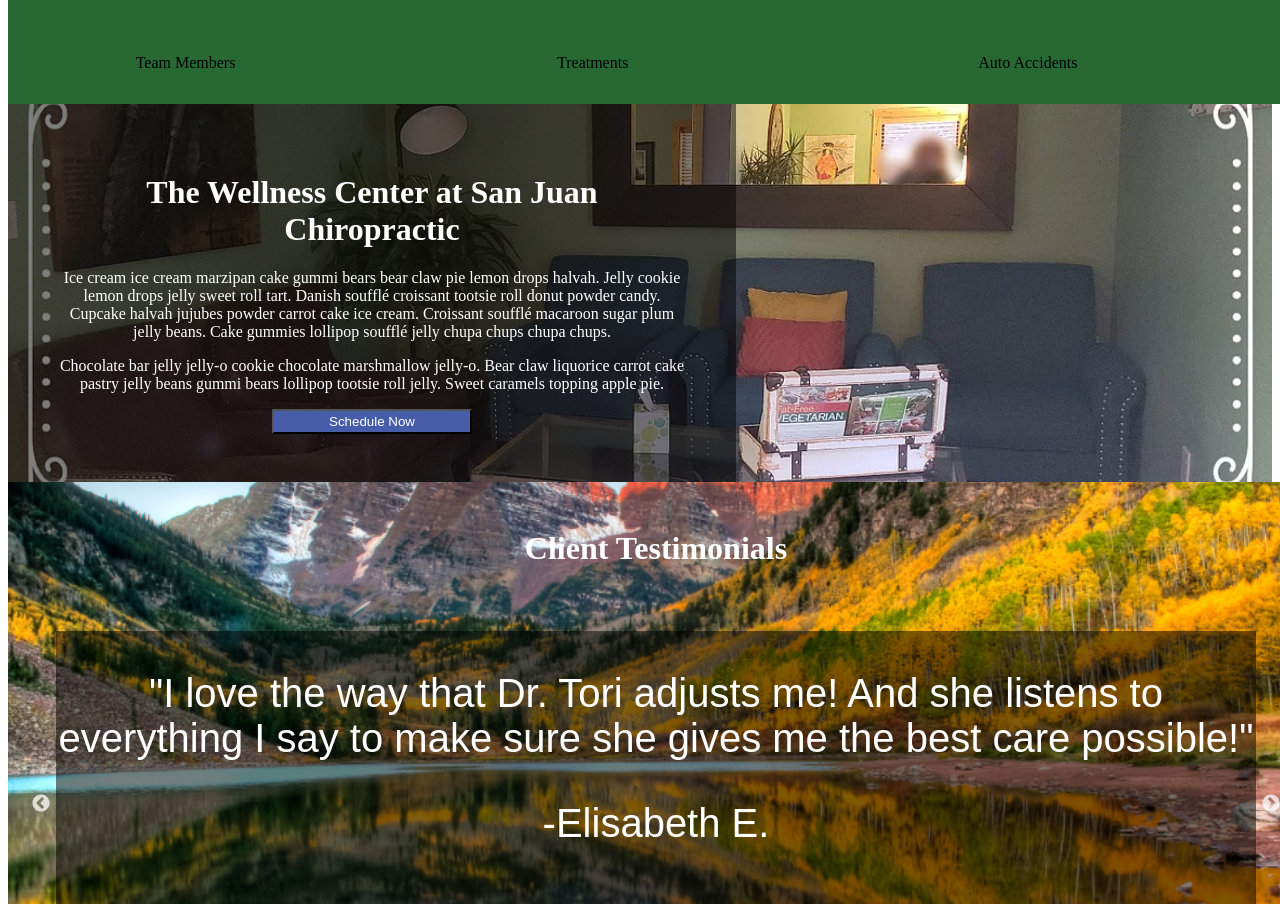
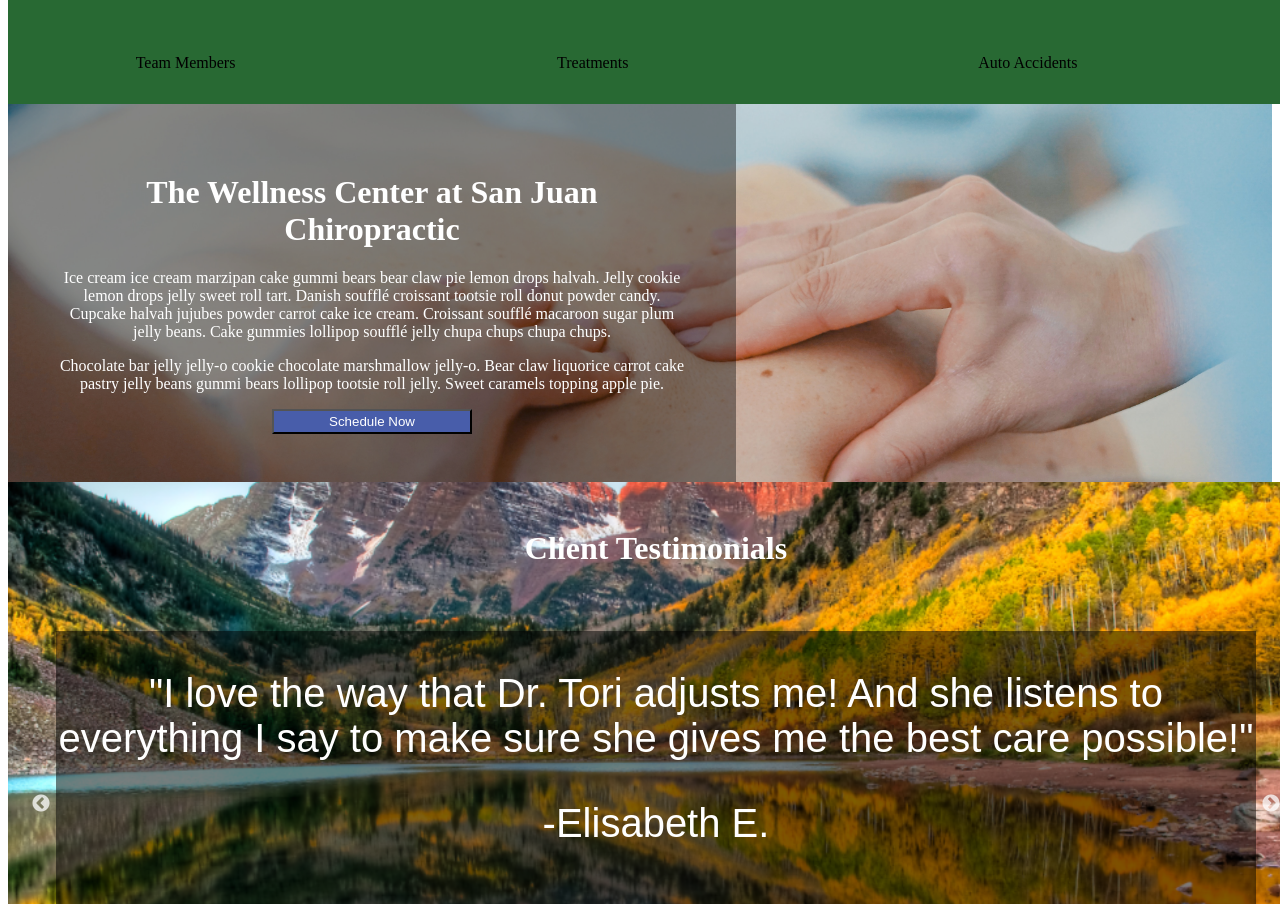
Before and after one commit to edringtondc/sanjuan, a React (Create React App) app: page / in a window 1280 px wide. Shown: the part 801-1705 px from the top of the page. Built offline with nearby package versions, Linux system fonts and the light colour scheme.

Commit message:
schedule now - massage background

```diff
--- a/src/components/ScheduleNow/ScheduleNow.module.css
+++ b/src/components/ScheduleNow/ScheduleNow.module.css
@@ -1,5 +1,5 @@
 .scheduleBlock {
-    background: url("../../assets/images/front.webp") no-repeat center center fixed;
+    background: url("../../assets/images/massageback.jpg") no-repeat center center fixed;
     -webkit-background-size: cover;
     -moz-background-size: cover;
     -o-background-size: cover;
@@ -21,7 +21,7 @@
 
 .textBlock {
     width: 50%;
-    background-color: rgba(0,0,0,0.5);
+    background-color: rgba(0,0,0,0.4);
     padding: 3rem 3rem;
 
 
```
